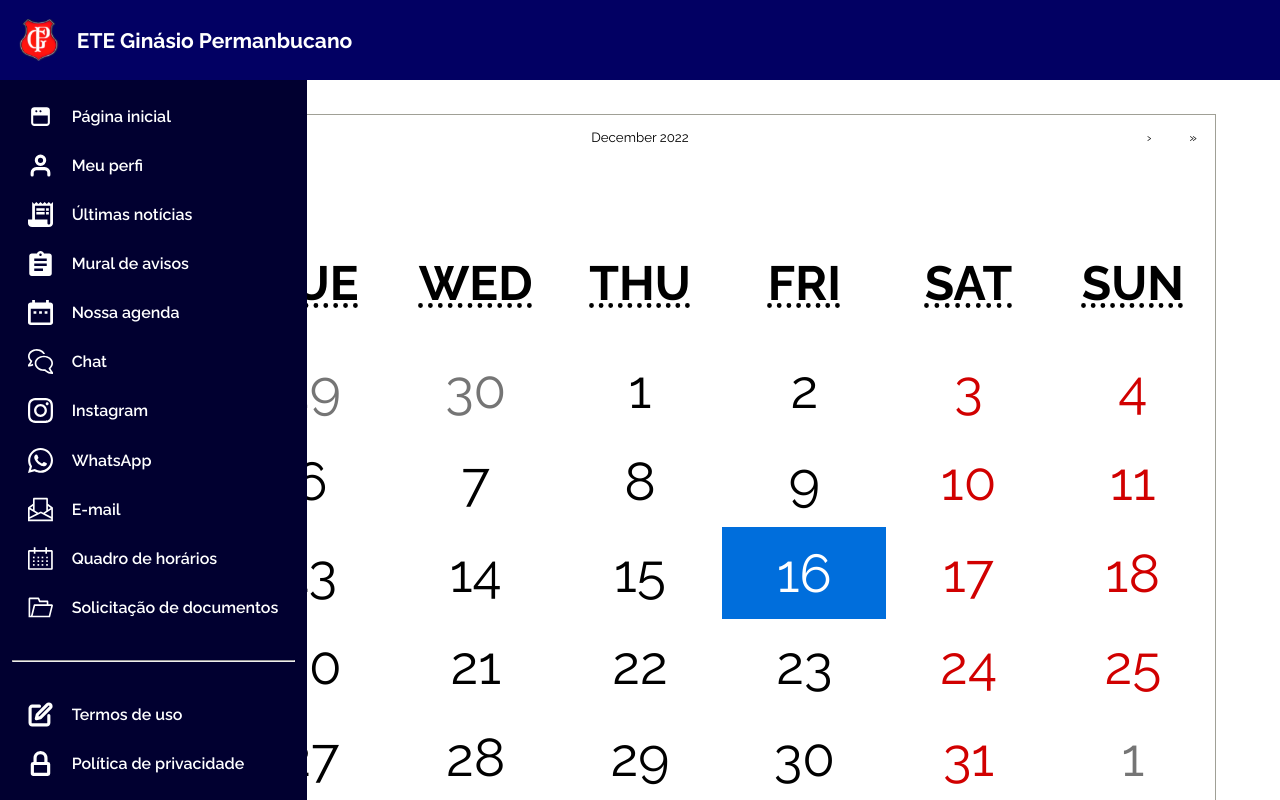
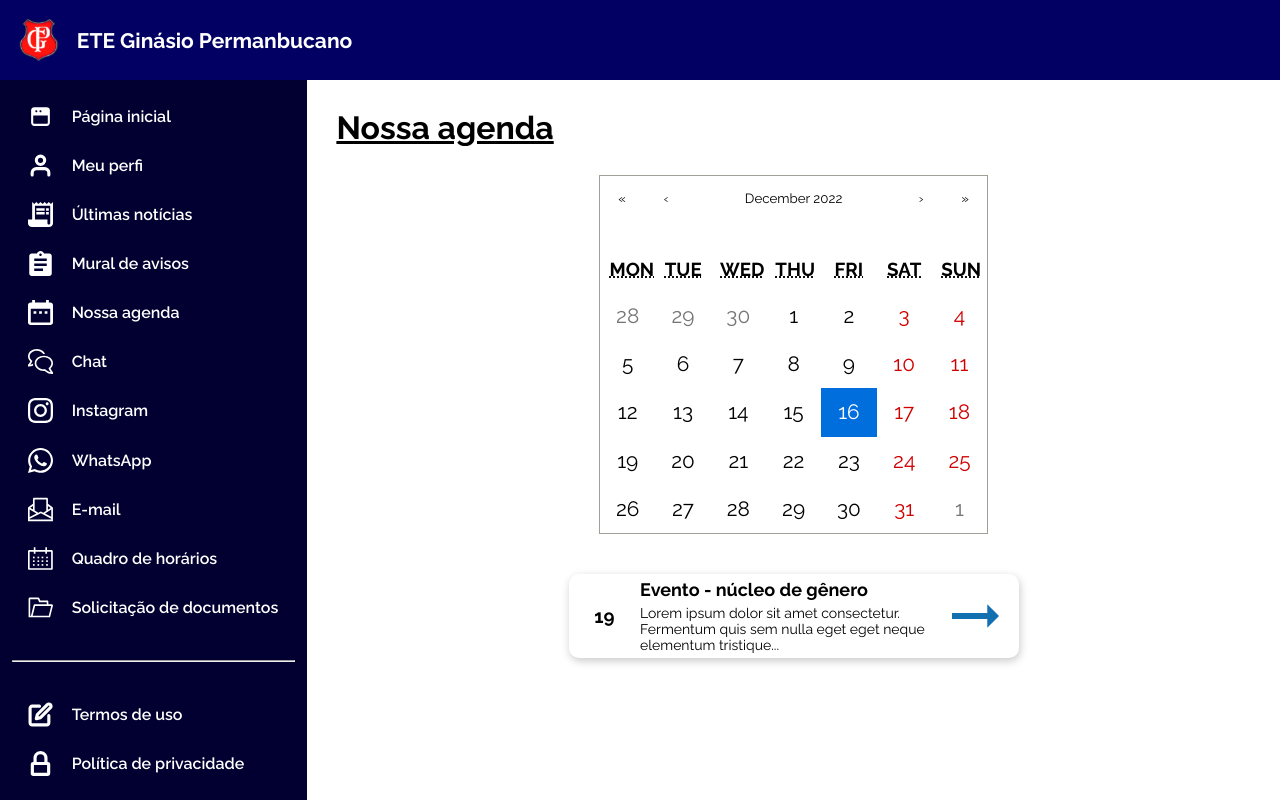
Before and after one commit to ETEGPC/gpc-web, a React (Create React App) app: page /nossaAgenda in a window 1280 px wide. Built offline with nearby package versions, Linux system fonts and the light colour scheme.

Commit message:
'Nossa agenda - desktop' criada.

```diff
--- a/src/pages/OurAgend.tsx
+++ b/src/pages/OurAgend.tsx
@@ -1,6 +1,7 @@
 import { CalendarComponent, Menu } from '../components/Exports';
 import blueArrowIcon from '../images/icons/blueArrow_icon.svg'
 import '../styles/pages/ourAgend.css';
+import { CloseMenu } from '../components/Menu';
 
 export function OurAgend(){
 
@@ -8,32 +9,28 @@ export function OurAgend(){
 
 	return(
 
-		<div>
+		<div className="container">
 
 			<Menu />
 
-			<h1 className="events-h1">Nossa agenda</h1>
+			<div className="ourAgend-container" onClick={CloseMenu}>
 
-			<CalendarComponent />
+				<h1 className="container-title">Nossa agenda</h1>
 
-			<div className="events">
+				<CalendarComponent />
 
+				<div className="container-events">
 
+					<div className="new-event">
 
-				<div className="event">
+						<h3 className="new-event-date" >19</h3>
+						<h4 className="new-event-title">Evento - núcleo de gênero</h4>
+						<p className="new-event-description">Lorem ipsum dolor sit amet consectetur. Fermentum quis sem nulla eget eget neque elementum tristique...</p>
+						<img className="new-event-arrow-img" src={blueArrowIcon} />
 
-					<h3 className="event-date" >19</h3>
-					<h4 className="event-title">Evento - núcleo de gênero</h4>
-					<p className="event-description">Lorem ipsum dolor sit amet consectetur. Fermentum quis sem nulla eget eget neque elementum tristique...</p>
-					<img className="event-arrow-img" src={blueArrowIcon} />
-
+					</div>
 
 				</div>
-
-
-
-
-
 
 			</div>
 
--- a/src/styles/pages/ourAgend.css
+++ b/src/styles/pages/ourAgend.css
@@ -1,46 +1,121 @@
-.event {
+.container-events {
+  margin: 0 3%;
+  display: flex;
+  flex-direction: column;
+}
+
+.new-event {
 	display: grid;
 	grid-template-columns: 1fr 5fr 1fr;
 	grid-template-areas:
-    "date ti  arrImg"
-    "date de arrImg";
-    margin: 20px auto;
+	"date ti arrImg"
+	"date de arrImg";
+	margin: 20px 3%;
+	border-radius: 10px;
+	box-shadow: 1px 3px 8px #cacaca;
+	padding: 5px;
+	gap: 5px;
 }
 
-.events-h1 {
+.container-title {
 	margin: 3% 0% 3% 3%;
 	font-size: 32px;
 	text-decoration: underline;
 }
 
-.event-date {
+.new-event-date {
 	grid-area: date;
 	margin: auto;
 }
 
-.event-title {
-	grid-area: ti;
-	margin: auto 0;
-	font-size: 5vw;
+.new-event-title {
+  grid-area: ti;
+  margin: auto 0;
+  font-size: 18px;
 }
 
-
-.event-description {
+.new-event-description {
 	grid-area: de;
 	font-size: 3vw;
 	margin: auto;
 }
 
-.event-arrow-img {
+.new-event-arrow-img {
 	grid-area: arrImg;
 	margin: auto 0;
 	width: 10vw;
 }
 
-.event-hr {
+.new-event-hr {
     margin: 20px auto;
     outline: none;
     border: 1px solid gray;
     border-radius: 4px;
     grid-area: hr;
 }
+
+
+@media screen and (min-width: 800px) and (min-height: 497px){
+
+    .container {
+       display: flex;
+      justify-content: space-between;
+    }
+
+
+	.container-events {
+	  margin: 0 3%;
+	  display: flex;
+	  flex-direction: row;
+	  flex-wrap: wrap;
+	}
+
+    .ourAgend-container {
+        width: 76%;
+        margin-top: 10vh;
+        height: 100vh;
+    }
+
+	.react-calendar {
+	  margin: 0px auto 20px auto;
+	  width: 40%;
+	  font-size: 25px;
+	}
+
+	.container-events {
+	  margin: 0 3%;
+	}
+
+	.new-event {
+		display: grid;
+		grid-template-columns: 1fr 5fr 1fr;
+		grid-template-areas:
+		"date ti arrImg"
+		"date de arrImg";
+		margin: 20px auto;
+		width: 450px;
+		border-radius: 10px;
+		box-shadow: 1px 3px 8px #cacaca;
+		gap: 5px;
+		padding: 5px;
+	}
+
+	.new-event-title {
+	  grid-area: ti;
+	  margin: auto 0;
+	  font-size: 18px;
+	}
+
+	.new-event-description {
+	  grid-area: de;
+	  font-size: 14px;
+	  margin: auto;
+	}
+
+	.new-event-arrow-img {
+	  grid-area: arrImg;
+	  margin: auto 0;
+	  width: 47px;
+	}
+
+}
```
